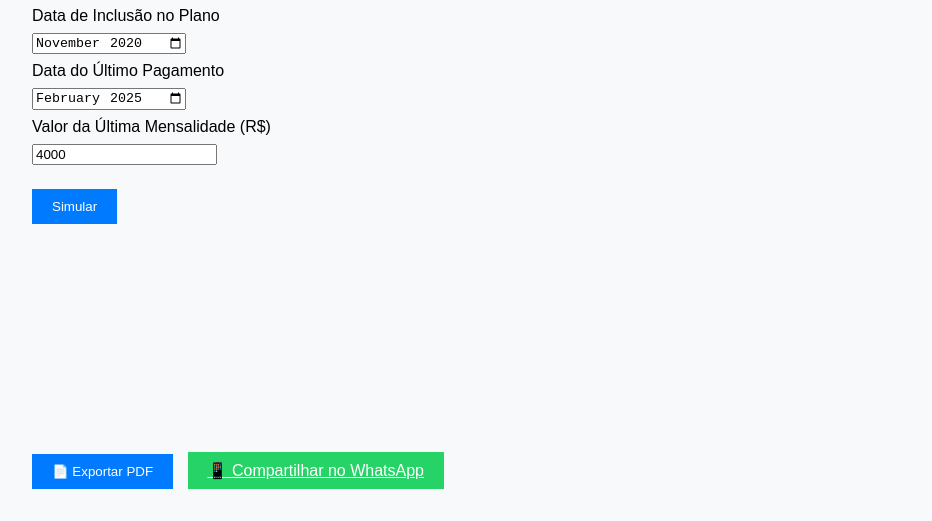
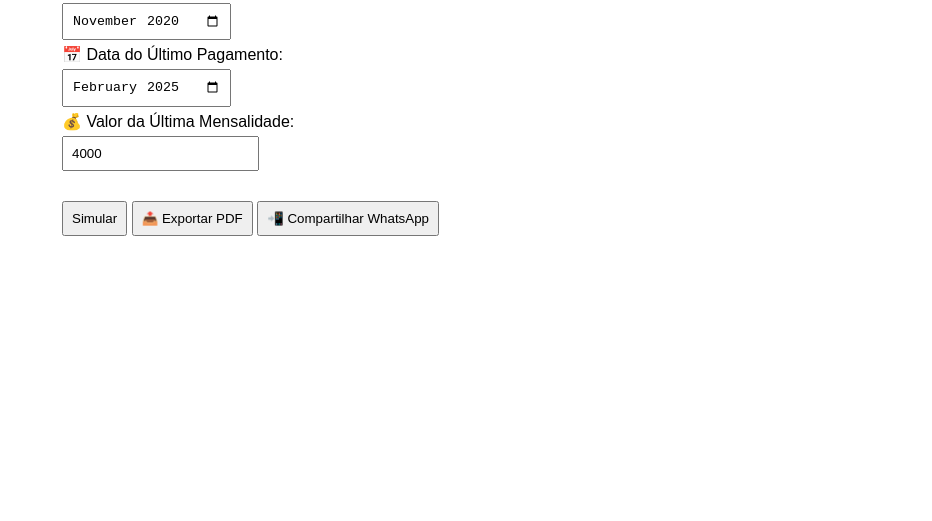
Before and after one commit to sourev/simulador-st, a plain HTML site: page index.html in a window 1280 px wide. Shown: the part 305-826 px from the top of the page, without its empty margins (128-1060 px from the left). After the commit the page ends 800 px from the top, so only its background shows below. Drawn offline with nearby package versions, Linux system fonts and the light colour scheme.

Commit message:
Update index.html

```diff
--- a/index.html
+++ b/index.html
@@ -1,205 +1,197 @@
 <!DOCTYPE html>
 <html lang="pt-BR">
 <head>
-  <meta charset="UTF-8" />
-  <meta name="viewport" content="width=device-width, initial-scale=1.0"/>
-  <title>Simulador de Reajuste Indevido</title>
+  <meta charset="UTF-8">
+  <title>Simulador Reajuste de Plano de Saúde</title>
   <script src="https://cdn.jsdelivr.net/npm/chart.js"></script>
   <script src="https://cdnjs.cloudflare.com/ajax/libs/jspdf/2.5.1/jspdf.umd.min.js"></script>
   <style>
     body {
       font-family: Arial, sans-serif;
-      margin: 2rem;
-      background-color: #f8f9fa;
+      margin: 30px;
+      max-width: 900px;
+      margin: auto;
+    }
+    img.logo {
+      max-width: 180px;
+      margin-bottom: 20px;
     }
     h1 {
-      text-align: center;
+      color: #1a237e;
     }
-    .container {
-      max-width: 960px;
-      margin: 0 auto;
+    input, button {
+      padding: 8px;
+      margin: 5px 0;
     }
-    label, input, select {
-      display: block;
-      margin: 0.5rem 0;
+    canvas {
+      max-width: 100%;
     }
-    .btn {
-      margin-top: 1rem;
-      padding: 10px 20px;
-      background-color: #007bff;
-      color: white;
-      border: none;
-      cursor: pointer;
+    .result {
+      background-color: #f3f3f3;
+      padding: 15px;
+      margin-top: 15px;
+      border-radius: 8px;
     }
-    .btn:hover {
-      background-color: #0056b3;
-    }
-    #chartContainer {
-      margin-top: 40px;
-    }
-    #logo {
-      max-width: 200px;
-      margin: 0 auto 20px auto;
-      display: block;
-    }
-    .actions {
+    .btns {
       margin-top: 20px;
-    }
-    .actions button {
-      margin-right: 10px;
     }
   </style>
 </head>
 <body>
-  <div class="container">
-    <img src="logo.png" alt="Logo" id="logo"/>
-    <h1>Simulador de Reajuste Indevido de Plano de Saúde</h1>
+  <img src="logo.png" alt="Logo" class="logo">
+  <h1>Simulador de Reajuste Indevido de Plano de Saúde</h1>
 
-    <label>Data de Inclusão no Plano</label>
-    <input type="month" id="dataInicio" value="2020-11"/>
+  <label>📅 Data de Inclusão no Plano:</label><br>
+  <input type="month" id="inicio" value="2020-11"><br>
 
-    <label>Data do Último Pagamento</label>
-    <input type="month" id="dataFim" value="2025-02"/>
+  <label>📅 Data do Último Pagamento:</label><br>
+  <input type="month" id="fim" value="2025-02"><br>
 
-    <label>Valor da Última Mensalidade (R$)</label>
-    <input type="number" id="valorAtual" value="4000"/>
+  <label>💰 Valor da Última Mensalidade:</label><br>
+  <input type="number" id="valorFinal" value="4000"><br>
 
-    <button class="btn" onclick="simular()">Simular</button>
-
-    <div id="resultado" style="margin-top: 30px;"></div>
-
-    <div id="chartContainer">
-      <canvas id="grafico"></canvas>
-    </div>
-
-    <div class="actions">
-      <button class="btn" onclick="exportarPDF()">📄 Exportar PDF</button>
-      <a class="btn" style="background-color: #25D366" href="#" id="whatsappLink" target="_blank">📱 Compartilhar no WhatsApp</a>
-    </div>
+  <div class="btns">
+    <button onclick="calcular()">Simular</button>
+    <button onclick="gerarPDF()">📤 Exportar PDF</button>
+    <button onclick="compartilhar()">📲 Compartilhar WhatsApp</button>
   </div>
 
+  <div class="result" id="resultado" style="display:none;"></div>
+  <canvas id="grafico" height="100"></canvas>
+
   <script>
-    const indiceANS = {
-      2020: 0.0814,
-      2021: -0.0819,
-      2022: 0.1550,
-      2023: 0.0963,
-      2024: 0.0691
+    const indicesANS = {
+      "2024": 6.91,
+      "2023": 9.63,
+      "2022": 15.50,
+      "2021": -8.19,
+      "2020": 8.14,
+      "2019": 7.35,
+      "2018": 10.00,
+      "2017": 13.55,
+      "2016": 13.57,
+      "2015": 13.55,
+      "2014": 9.65,
+      "2013": 9.04,
+      "2012": 7.93,
+      "2011": 7.69,
+      "2010": 6.73,
+      "2009": 6.76,
+      "2008": 5.48,
+      "2007": 5.76,
+      "2006": 8.89,
+      "2005": 11.69,
+      "2004": 11.75,
+      "2003": 9.27,
+      "2002": 7.69,
+      "2001": 8.71,
+      "2000": 5.42
     };
-    const reajusteReal = 0.20; // 20%
 
-    function aplicarReajusteReverso(valorFinal, anos) {
-      let valor = valorFinal;
-      const valores = [];
-      for (let i = anos.length - 1; i >= 0; i--) {
-        const ano = anos[i];
-        if (i !== anos.length - 1) {
-          valor = valor / (1 + reajusteReal);
-        }
-        for (let m = 0; m < 12; m++) {
-          valores.unshift(parseFloat(valor.toFixed(2)));
-        }
-      }
-      return valores;
-    }
+    function calcular() {
+      const inicio = new Date(document.getElementById('inicio').value + "-01");
+      const fim = new Date(document.getElementById('fim').value + "-01");
+      const valorFinal = parseFloat(document.getElementById('valorFinal').value);
 
-    function simular() {
-      const inicio = new Date(document.getElementById("dataInicio").value + "-01");
-      const fim = new Date(document.getElementById("dataFim").value + "-01");
-      const valorAtual = parseFloat(document.getElementById("valorAtual").value);
+      let atual = new Date(fim);
+      let dados = [];
+      let valorPago = valorFinal;
 
-      const meses = [];
-      const pagos = [];
-      const ans = [];
-      const anos = [];
+      while (atual >= inicio) {
+        const ano = atual.getFullYear();
+        const mes = atual.getMonth();
+        const key = `${ano}-${mes+1}`;
 
-      let atual = new Date(inicio);
-      let valorANS = 100; // base fictícia
-      const valoresANS = [];
+        // Reajuste REAL de 20% ao ano, proporcional mensal
+        valorPago = parseFloat((valorPago / Math.pow(1.20, 1/12)).toFixed(2));
 
-      while (atual <= fim) {
-        const mes = atual.toLocaleString("pt-BR", { month: "short", year: "numeric" });
-        meses.push(mes);
-        const ano = atual.getFullYear();
+        dados.unshift({
+          mesAno: atual.toLocaleDateString('pt-BR', { month: 'short', year: 'numeric' }),
+          ano: ano,
+          mes: mes,
+          valorPago: valorPago
+        });
 
-        if (!anos.includes(ano)) anos.push(ano);
-
-        // Valor ANS
-        if (atual.getMonth() === 9 && indiceANS[ano]) {
-          valorANS *= 1 + indiceANS[ano];
-        }
-        valoresANS.push(parseFloat(valorANS.toFixed(2)));
-
-        atual.setMonth(atual.getMonth() + 1);
+        atual.setMonth(atual.getMonth() - 1);
       }
 
-      // Valor pago (real) regressivo
-      const valoresPagos = aplicarReajusteReverso(valorAtual, anos);
+      // Valor pela ANS parte do valor pago no mês de entrada
+      let valorANS = dados[0].valorPago;
 
-      for (let i = 0; i < meses.length; i++) {
-        pagos.push(valoresPagos[i]);
-        ans.push(valoresANS[i]);
-      }
+      dados.forEach((dado, i) => {
+        const ano = dado.ano;
+        const mes = dado.mes;
 
-      const diferencaTotal = pagos.reduce((acc, val, i) => acc + (val - ans[i]), 0);
-      const diferencaFutura = (valorAtual - valorANS.toFixed(2)) * 12;
+        if (mes === 9 && indicesANS[ano]) { // outubro (9)
+          valorANS *= 1 + (indicesANS[ano] / 100);
+        } else if (mes === 9) {
+          valorANS *= 1 + (0.07); // fallback média 7%
+        }
 
-      document.getElementById("resultado").innerHTML = `
-        <h2>Resultado da Simulação</h2>
-        <p><strong>Você pagou R$ ${diferencaTotal.toFixed(2)} a mais</strong> nos últimos ${meses.length} meses.</p>
-        <p><strong>Se continuar assim, pagará R$ ${diferencaFutura.toFixed(2)} a mais nos próximos 12 meses.</strong></p>
+        dado.valorANS = parseFloat(valorANS.toFixed(2));
+        dado.diferenca = parseFloat((dado.valorPago - valorANS).toFixed(2));
+      });
+
+      const totalPago = dados.reduce((acc, cur) => acc + cur.valorPago, 0);
+      const totalANS = dados.reduce((acc, cur) => acc + cur.valorANS, 0);
+      const totalDif = totalPago - totalANS;
+
+      document.getElementById('resultado').style.display = 'block';
+      document.getElementById('resultado').innerHTML = `
+        <strong>📌 Resultado:</strong><br>
+        Você pagou <b>R$ ${totalDif.toFixed(2)}</b> a mais nos últimos ${dados.length} meses.<br>
+        Se continuar assim, pagará R$ ${(totalDif / dados.length * 12).toFixed(2)} a mais nos próximos 12 meses.
       `;
 
-      gerarGrafico(meses, pagos, ans);
-      atualizarWhatsappLink(diferencaTotal, diferencaFutura);
-    }
-
-    function gerarGrafico(meses, pagos, ans) {
-      const ctx = document.getElementById("grafico").getContext("2d");
-      if (window.myChart) window.myChart.destroy();
-      window.myChart = new Chart(ctx, {
-        type: "bar",
+      const ctx = document.getElementById('grafico').getContext('2d');
+      if (window.graficoAtual) window.graficoAtual.destroy();
+      window.graficoAtual = new Chart(ctx, {
+        type: 'bar',
         data: {
-          labels: meses,
+          labels: dados.map(d => d.mesAno),
           datasets: [
             {
-              label: "Valor Pago",
-              data: pagos,
-              backgroundColor: "rgba(102, 51, 153, 0.7)",
+              label: 'Valor Pago',
+              data: dados.map(d => d.valorPago),
+              backgroundColor: '#f44336'
             },
             {
-              label: "Valor pela ANS",
-              data: ans,
-              backgroundColor: "orange",
+              label: 'Valor Pela ANS',
+              data: dados.map(d => d.valorANS),
+              backgroundColor: '#4caf50'
             }
           ]
         },
         options: {
           responsive: true,
-          scales: {
-            y: {
-              beginAtZero: true,
-            }
+          plugins: {
+            legend: { position: 'top' }
           }
         }
       });
     }
 
-    function exportarPDF() {
+    function gerarPDF() {
       const { jsPDF } = window.jspdf;
-      const pdf = new jsPDF();
-      pdf.text("Simulação de Reajuste Indevido de Plano de Saúde", 10, 10);
-      pdf.html(document.querySelector("#resultado"), {
-        callback: function (doc) {
-          doc.save("simulacao.pdf");
+      const doc = new jsPDF();
+
+      doc.text("Simulador de Reajuste Indevido", 10, 10);
+      doc.addImage(document.querySelector('.logo'), 'PNG', 150, 5, 40, 15);
+
+      doc.html(document.getElementById('resultado'), {
+        callback: function () {
+          doc.addPage();
+          const canvas = document.querySelector('#grafico');
+          const imgData = canvas.toDataURL('image/png');
+          doc.addImage(imgData, 'PNG', 10, 20, 180, 100);
+          doc.save("simulador-plano-saude.pdf");
         }
       });
     }
 
-    function atualizarWhatsappLink(total, futuro) {
-      const texto = `Simulação de Reajuste Indevido:\n\nVocê pagou R$ ${total.toFixed(2)} a mais.\nSe continuar, pagará R$ ${futuro.toFixed(2)} nos próximos 12 meses.\n\nConfira!`;
-      const link = `https://wa.me/?text=${encodeURIComponent(texto)}`;
-      document.getElementById("whatsappLink").href = link;
+    function compartilhar() {
+      const texto = encodeURIComponent("Descubra se você está pagando mais do que deveria no seu plano de saúde: https://seusite.com/simulador");
+      window.open(`https://wa.me/?text=${texto}`, "_blank");
     }
   </script>
 </body>
```
